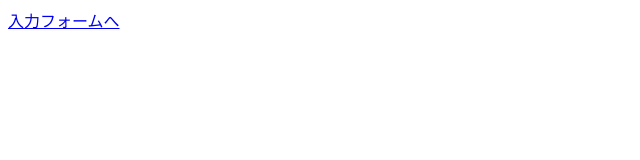
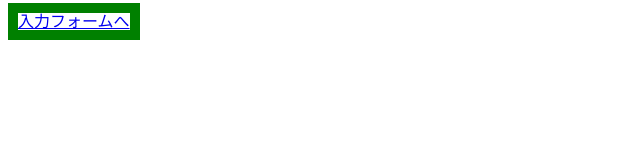
Before and after one commit to nishiyu0919/conflict-test, a plain HTML site: page index.html in a window 1280 px wide. Shown: the whole page, without its empty margins (0-640 px from the left). Drawn offline with Linux system fonts and the light colour scheme.

Commit message:
1回目の修正

```diff
--- a/index.html
+++ b/index.html
@@ -1,6 +1,6 @@
 <!doctype html>
 <html lang="ja">
 	<body>
-	 <a href="form.html">入力フォームへ</a><br>
+	 <a href="form.html" style="border: solid green 10px; ">入力フォームへ</a><br>
 	</body>
 </html>
```
Also changed, not shown: form.html (+9 -0 lines).
